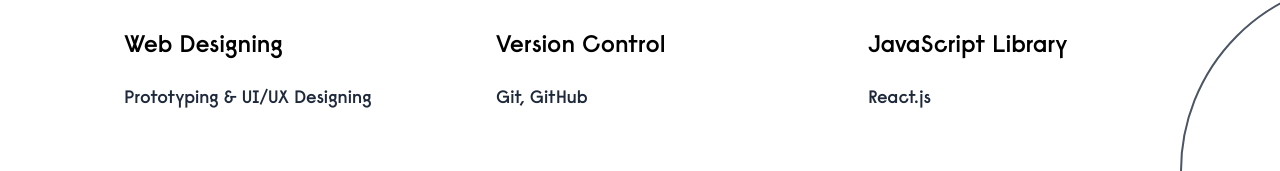
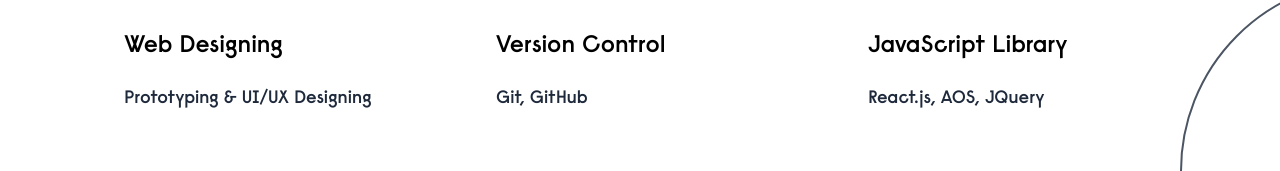
Before and after one commit to milindgoel15/portfolio, a Next.js app: page /skills in a window 1280 px wide. Shown: the part 293-464 px from the top of the page. Built offline with nearby package versions, Linux system fonts and the light colour scheme.

Commit message:
add js libraries

```diff
--- a/pages/_app.js
+++ b/pages/_app.js
@@ -20,6 +20,9 @@ function MyApp({ Component, pageProps }) {
     window.addEventListener("resize", updateComp);
     return () => window.removeEventListener("resize", updateComp);
   });
+  useEffect(() => {
+    console.log("%cMade with ❤︎️ by Milind Goel", "background:#14161a;color:#fff;padding:0.5em 1em;line-height:1.8;")
+  }, [])
 
   return (
     <>
--- a/utils/SkillsData.js
+++ b/utils/SkillsData.js
@@ -38,7 +38,7 @@ let SkillsData = [
    {
       id: 7,
       head: 'JavaScript Library',
-      lang: 'React.js',
+      lang: 'React.js, AOS, JQuery',
       delay: 0.14
    },
    {
```
